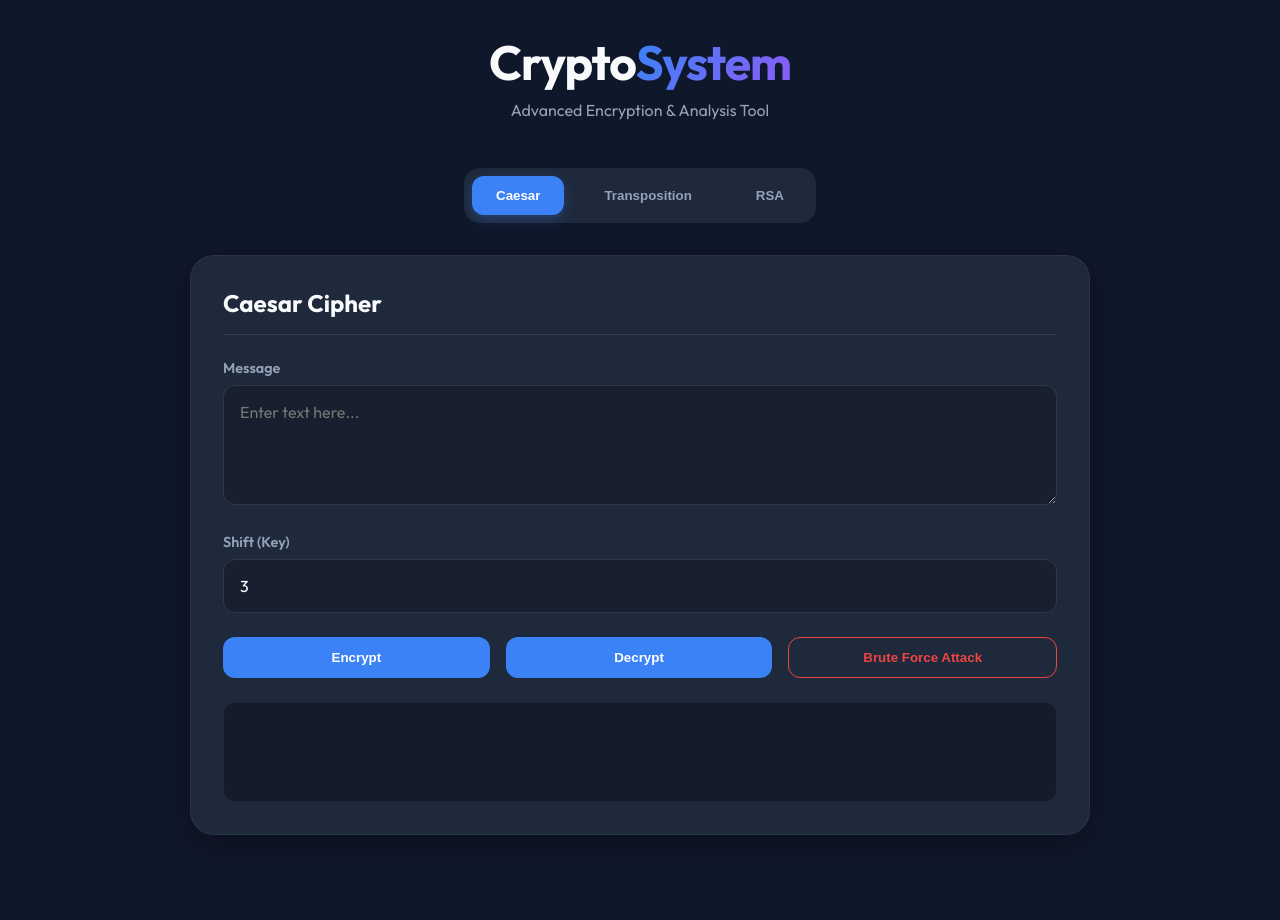
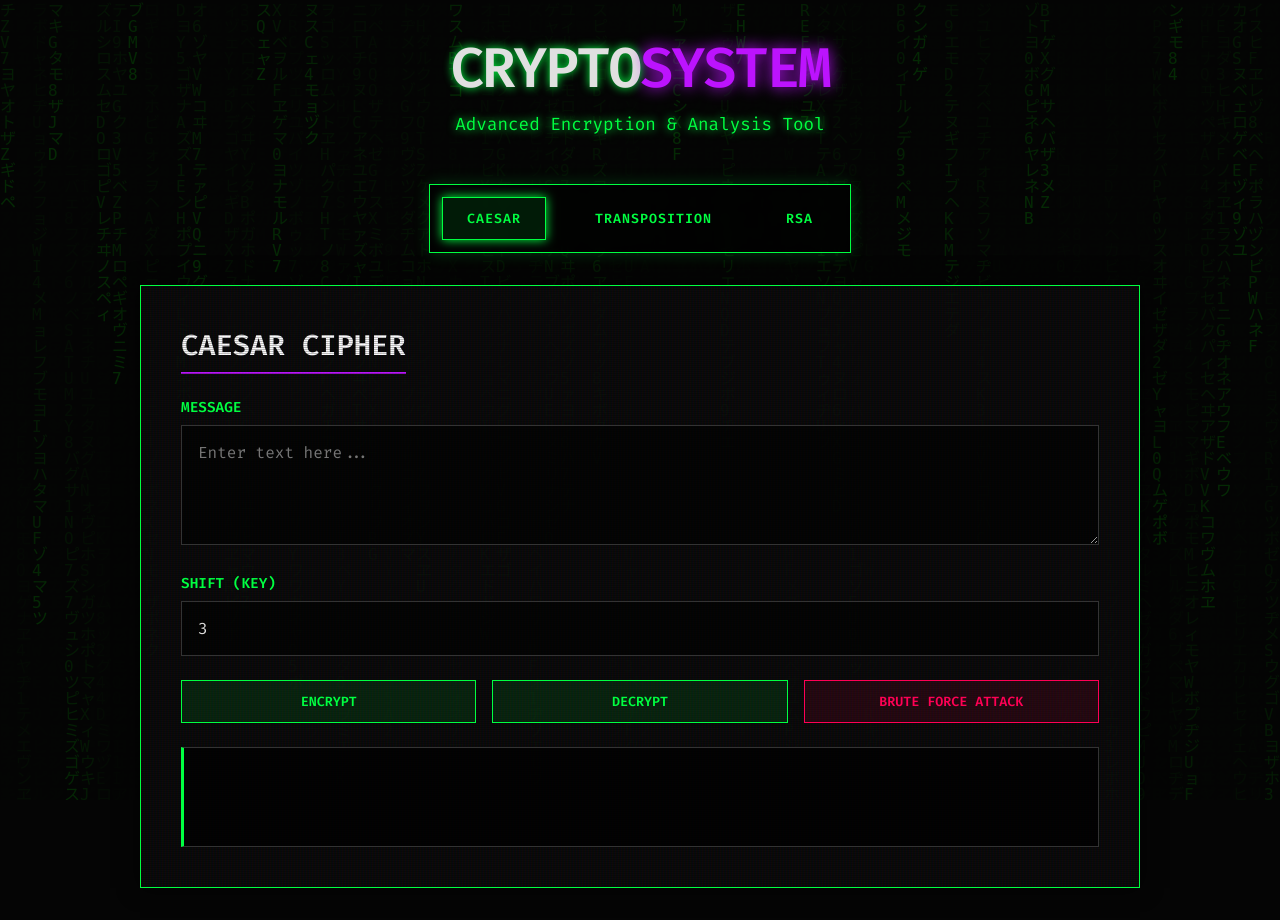
Before and after one commit to eliaghazal/SystemSecurityCapstoneProject-Phase-1-2, a Flask app: page / in a window 1280 px wide. Before the commit the page ends 835 px from the top, so only its background shows below. Run offline with Flask 3, Linux system fonts and the light colour scheme.

Commit message:
feat: Revamp UI with a Matrix-inspired theme and update cipher implementations.

```diff
--- a/static/script.js
+++ b/static/script.js
@@ -4,6 +4,76 @@ function showTab(tabId) {
 
     document.getElementById(tabId).classList.add('active');
     event.target.classList.add('active');
+}
+
+// --- MATRIX BACKGROUND ---
+const canvas = document.getElementById('matrix-bg');
+const ctx = canvas.getContext('2d');
+
+canvas.width = window.innerWidth;
+canvas.height = window.innerHeight;
+
+const katakana = 'アァカサタナハマヤャラワガザダバパイィキシチニヒミリヰギジヂビピウゥクスツヌフムユュルグズブヅプエェケセテネヘメレヱゲゼデベペオォコソトノホモヨョロヲゴゾドボポヴッン';
+const latin = 'ABCDEFGHIJKLMNOPQRSTUVWXYZ';
+const nums = '0123456789';
+const alphabet = katakana + latin + nums;
+
+const fontSize = 16;
+const columns = canvas.width / fontSize;
+
+const rainDrops = [];
+
+for (let x = 0; x < columns; x++) {
+    rainDrops[x] = 1;
+}
+
+function drawMatrix() {
+    ctx.fillStyle = 'rgba(0, 0, 0, 0.05)';
+    ctx.fillRect(0, 0, canvas.width, canvas.height);
+
+    ctx.fillStyle = '#0F0';
+    ctx.font = fontSize + 'px monospace';
+
+    for (let i = 0; i < rainDrops.length; i++) {
+        const text = alphabet.charAt(Math.floor(Math.random() * alphabet.length));
+        ctx.fillText(text, i * fontSize, rainDrops[i] * fontSize);
+
+        if (rainDrops[i] * fontSize > canvas.height && Math.random() > 0.975) {
+            rainDrops[i] = 0;
+        }
+        rainDrops[i]++;
+    }
+}
+
+setInterval(drawMatrix, 30);
+
+window.addEventListener('resize', () => {
+    canvas.width = window.innerWidth;
+    canvas.height = window.innerHeight;
+});
+
+// --- HACKING EFFECT ---
+function hackText(element, finalString, speed = 30) {
+    const letters = "ABCDEFGHIJKLMNOPQRSTUVWXYZ0123456789!@#$%^&*()";
+    let iterations = 0;
+
+    const interval = setInterval(() => {
+        element.innerText = finalString
+            .split("")
+            .map((letter, index) => {
+                if (index < iterations) {
+                    return finalString[index];
+                }
+                return letters[Math.floor(Math.random() * 26)];
+            })
+            .join("");
+
+        if (iterations >= finalString.length) {
+            clearInterval(interval);
+        }
+
+        iterations += 1 / 3;
+    }, speed);
 }
 
 async function postData(url, data) {
--- a/static/style.css
+++ b/static/style.css
@@ -1,13 +1,17 @@
 :root {
-    --bg-color: #0f172a;
-    --card-bg: #1e293b;
-    --text-primary: #f8fafc;
-    --text-secondary: #94a3b8;
-    --accent: #3b82f6;
-    --accent-hover: #2563eb;
-    --danger: #ef4444;
-    --danger-hover: #dc2626;
-    --success: #10b981;
+    --bg-color: #050505;
+    --card-bg: rgba(10, 10, 10, 0.85);
+    --text-primary: #e0e0e0;
+    --text-secondary: #00ff41;
+    /* Matrix Green */
+    --accent: #00ff41;
+    --accent-hover: #00cc33;
+    --secondary-accent: #bc13fe;
+    /* Cyber Purple */
+    --danger: #ff0055;
+    --danger-hover: #cc0044;
+    --success: #00ff41;
+    --font-main: 'Fira Code', 'Courier New', monospace;
 }
 
 * {
@@ -17,84 +21,131 @@
 }
 
 body {
-    font-family: 'Outfit', sans-serif;
+    font-family: var(--font-main);
     background-color: var(--bg-color);
     color: var(--text-primary);
     min-height: 100vh;
     display: flex;
     justify-content: center;
     padding: 2rem;
+    overflow-x: hidden;
+}
+
+/* Matrix Background Canvas */
+#matrix-bg {
+    position: fixed;
+    top: 0;
+    left: 0;
+    width: 100%;
+    height: 100%;
+    z-index: -1;
+    opacity: 0.15;
 }
 
 .container {
     width: 100%;
-    max-width: 900px;
+    max-width: 1000px;
+    position: relative;
+    z-index: 1;
 }
 
 header {
     text-align: center;
     margin-bottom: 3rem;
+    text-shadow: 0 0 10px var(--accent);
 }
 
 h1 {
-    font-size: 3rem;
+    font-size: 3.5rem;
     font-weight: 700;
-    letter-spacing: -1px;
+    letter-spacing: -2px;
     margin-bottom: 0.5rem;
+    text-transform: uppercase;
 }
 
 .highlight {
-    color: var(--accent);
-    background: linear-gradient(120deg, #3b82f6, #8b5cf6);
-    -webkit-background-clip: text;
-    -webkit-text-fill-color: transparent;
+    color: var(--secondary-accent);
+    text-shadow: 0 0 15px var(--secondary-accent);
 }
 
 p {
     color: var(--text-secondary);
+    font-size: 1.1rem;
 }
 
+/* Navigation */
 nav {
     display: flex;
     justify-content: center;
-    gap: 1rem;
+    gap: 1.5rem;
     margin-bottom: 2rem;
-    background: var(--card-bg);
-    padding: 0.5rem;
-    border-radius: 1rem;
+    background: rgba(0, 0, 0, 0.6);
+    padding: 0.75rem;
+    border-radius: 0;
+    border: 1px solid var(--accent);
+    box-shadow: 0 0 15px rgba(0, 255, 65, 0.2);
     width: fit-content;
     margin-left: auto;
     margin-right: auto;
+    backdrop-filter: blur(5px);
 }
 
 .nav-btn {
     background: transparent;
-    border: none;
+    border: 1px solid transparent;
     color: var(--text-secondary);
     padding: 0.75rem 1.5rem;
-    border-radius: 0.75rem;
+    border-radius: 0;
     cursor: pointer;
     font-weight: 600;
+    font-family: var(--font-main);
+    text-transform: uppercase;
+    letter-spacing: 1px;
     transition: all 0.3s ease;
 }
 
-.nav-btn.active {
-    background: var(--accent);
+.nav-btn:hover {
     color: white;
-    box-shadow: 0 4px 12px rgba(59, 130, 246, 0.3);
+    text-shadow: 0 0 8px white;
 }
 
+.nav-btn.active {
+    background: rgba(0, 255, 65, 0.1);
+    border: 1px solid var(--accent);
+    color: var(--accent);
+    box-shadow: 0 0 10px var(--accent);
+}
+
+/* Cards */
 .card {
     background: var(--card-bg);
-    border-radius: 1.5rem;
-    padding: 2rem;
-    box-shadow: 0 10px 30px rgba(0, 0, 0, 0.3);
-    border: 1px solid rgba(255, 255, 255, 0.05);
-    animation: fadeIn 0.5s ease;
+    border-radius: 0;
+    padding: 2.5rem;
+    box-shadow: 0 0 20px rgba(0, 0, 0, 0.8);
+    border: 1px solid var(--text-secondary);
+    position: relative;
+    overflow: hidden;
+    backdrop-filter: blur(10px);
+}
+
+/* Scanline Effect on Cards */
+.card::before {
+    content: " ";
+    display: block;
+    position: absolute;
+    top: 0;
+    left: 0;
+    bottom: 0;
+    right: 0;
+    background: linear-gradient(rgba(18, 16, 16, 0) 50%, rgba(0, 0, 0, 0.25) 50%), linear-gradient(90deg, rgba(255, 0, 0, 0.06), rgba(0, 255, 0, 0.02), rgba(0, 0, 255, 0.06));
+    z-index: 2;
+    background-size: 100% 2px, 3px 100%;
+    pointer-events: none;
 }
 
 .tab-content {
     display: none;
+    animation: glitch-fade 0.3s cubic-bezier(0.25, 0.46, 0.45, 0.94) both;
 }
 
 .tab-content.active {
@@ -103,40 +154,48 @@ nav {
 
 h2 {
     margin-bottom: 1.5rem;
-    font-size: 1.5rem;
-    border-bottom: 1px solid rgba(255, 255, 255, 0.1);
-    padding-bottom: 1rem;
+    font-size: 1.8rem;
+    border-bottom: 2px solid var(--secondary-accent);
+    padding-bottom: 0.5rem;
+    color: white;
+    text-transform: uppercase;
+    display: inline-block;
 }
 
+/* Inputs */
 .input-group {
     margin-bottom: 1.5rem;
+    position: relative;
+    z-index: 3;
 }
 
 label {
     display: block;
     margin-bottom: 0.5rem;
-    color: var(--text-secondary);
+    color: var(--accent);
     font-size: 0.9rem;
     font-weight: 600;
+    text-transform: uppercase;
 }
 
 textarea,
 input {
     width: 100%;
-    background: rgba(0, 0, 0, 0.2);
-    border: 1px solid rgba(255, 255, 255, 0.1);
-    border-radius: 0.75rem;
+    background: rgba(0, 0, 0, 0.6);
+    border: 1px solid #333;
+    border-radius: 0;
     padding: 1rem;
-    color: white;
-    font-family: inherit;
+    color: var(--text-primary);
+    font-family: var(--font-main);
     font-size: 1rem;
-    transition: border-color 0.3s ease;
+    transition: all 0.3s ease;
 }
 
 textarea:focus,
 input:focus {
     outline: none;
-    border-color: var(--accent);
+    border-color: var(--secondary-accent);
+    box-shadow: 0 0 10px rgba(188, 19, 254, 0.3);
 }
 
 textarea {
@@ -144,32 +203,38 @@ textarea {
     resize: vertical;
 }
 
+/* Buttons */
 .actions {
     display: flex;
     gap: 1rem;
     margin-bottom: 1.5rem;
     flex-wrap: wrap;
+    position: relative;
+    z-index: 3;
 }
 
 button {
-    background: var(--accent);
-    color: white;
-    border: none;
+    background: rgba(0, 255, 65, 0.1);
+    color: var(--accent);
+    border: 1px solid var(--accent);
     padding: 0.75rem 1.5rem;
-    border-radius: 0.75rem;
+    border-radius: 0;
     font-weight: 600;
+    font-family: var(--font-main);
+    text-transform: uppercase;
     cursor: pointer;
     transition: all 0.2s ease;
     flex: 1;
 }
 
 button:hover {
-    background: var(--accent-hover);
-    transform: translateY(-2px);
+    background: var(--accent);
+    color: black;
+    box-shadow: 0 0 15px var(--accent);
 }
 
 button.danger {
-    background: var(--card-bg);
+    background: rgba(255, 0, 85, 0.1);
     border: 1px solid var(--danger);
     color: var(--danger);
 }
@@ -177,30 +242,38 @@ button.danger {
 button.danger:hover {
     background: var(--danger);
     color: white;
+    box-shadow: 0 0 15px var(--danger);
 }
 
+/* Output Area */
 .output-area {
-    background: rgba(0, 0, 0, 0.3);
-    border-radius: 0.75rem;
+    background: rgba(0, 0, 0, 0.8);
+    border-radius: 0;
     padding: 1.5rem;
     min-height: 100px;
-    font-family: monospace;
+    font-family: var(--font-main);
     white-space: pre-wrap;
-    border: 1px solid rgba(255, 255, 255, 0.05);
+    border: 1px solid #333;
+    border-left: 3px solid var(--accent);
+    position: relative;
+    z-index: 3;
+    color: #ddd;
 }
 
+/* Key Management */
 .key-management {
-    background: rgba(59, 130, 246, 0.1);
+    background: rgba(0, 0, 0, 0.4);
     padding: 1.5rem;
-    border-radius: 1rem;
+    border: 1px solid var(--secondary-accent);
     margin-bottom: 2rem;
-    border: 1px solid rgba(59, 130, 246, 0.2);
+    position: relative;
+    z-index: 3;
 }
 
 .keys-display p {
     margin-top: 0.5rem;
-    font-family: monospace;
-    color: var(--text-primary);
+    font-family: var(--font-main);
+    color: var(--secondary-accent);
 }
 
 .advanced-inputs {
@@ -262,3 +342,20 @@ button.danger:hover {
 .result-details li {
     margin-bottom: 0.25rem;
 }
+
+/* Scrollbar */
+::-webkit-scrollbar {
+    width: 8px;
+}
+
+::-webkit-scrollbar-track {
+    background: #000;
+}
+
+::-webkit-scrollbar-thumb {
+    background: #333;
+}
+
+::-webkit-scrollbar-thumb:hover {
+    background: var(--accent);
+}
--- a/templates/index.html
+++ b/templates/index.html
@@ -1,15 +1,18 @@
 <!DOCTYPE html>
 <html lang="en">
+
 <head>
     <meta charset="UTF-8">
     <meta name="viewport" content="width=device-width, initial-scale=1.0">
     <title>Crypto System | Phase 3</title>
     <link rel="preconnect" href="https://fonts.googleapis.com">
     <link rel="preconnect" href="https://fonts.gstatic.com" crossorigin>
-    <link href="https://fonts.googleapis.com/css2?family=Outfit:wght@300;400;600;700&display=swap" rel="stylesheet">
+    <link href="https://fonts.googleapis.com/css2?family=Fira+Code:wght@300;400;600&display=swap" rel="stylesheet">
     <link rel="stylesheet" href="/static/style.css">
 </head>
+
 <body>
+    <canvas id="matrix-bg"></canvas>
     <div class="container">
         <header>
             <h1>Crypto<span class="highlight">System</span></h1>
@@ -101,4 +104,5 @@
     </div>
     <script src="/static/script.js"></script>
 </body>
+
 </html>
```
Also changed, not shown: other parts of static/style.css (+21 -14 lines), main.py (+9 -2 lines), rsa_cipher.py (+5 -2 lines), transposition_cipher.py (+25 -1 lines), utils.py (+20 -12 lines).
